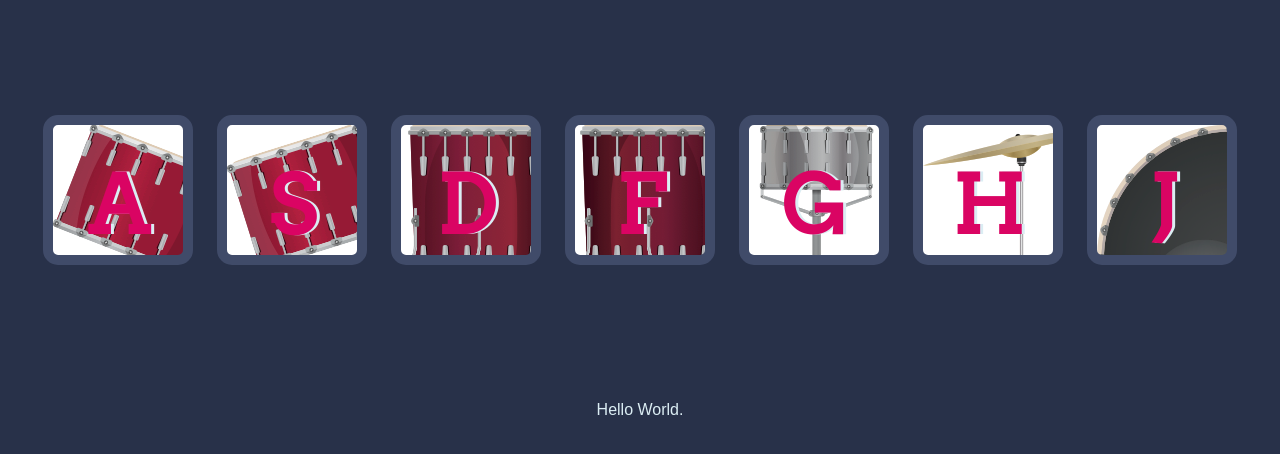
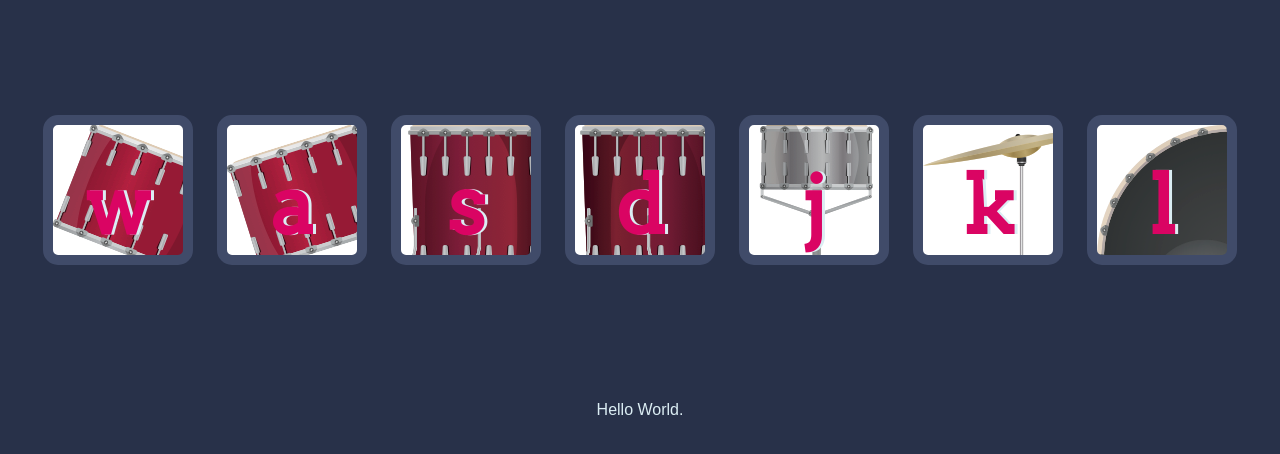
Before and after one commit to kouu07/Drum-Kit, a plain HTML site: page index.html in a window 1280 px wide. Shown: the part 174-628 px from the top of the page. Drawn offline with Linux system fonts and the light colour scheme.

Commit message:
Update index.html

```diff
--- a/index.html
+++ b/index.html
@@ -12,13 +12,13 @@
 
   <h1 id="title">Drum 🥁 Kit</h1>
   <div class="set">
-    <button class="w drum">A</button>
-    <button class="a drum">S</button>
-    <button class="s drum">D</button>
-    <button class="d drum">F</button>
-    <button class="j drum">G</button>
-    <button class="k drum">H</button>
-    <button class="l drum">J</button>
+    <button class="w drum">w</button>
+    <button class="a drum">a</button>
+    <button class="s drum">s</button>
+    <button class="d drum">d</button>
+    <button class="j drum">j</button>
+    <button class="k drum">k</button>
+    <button class="l drum">l</button>
   </div>
 
 
```
